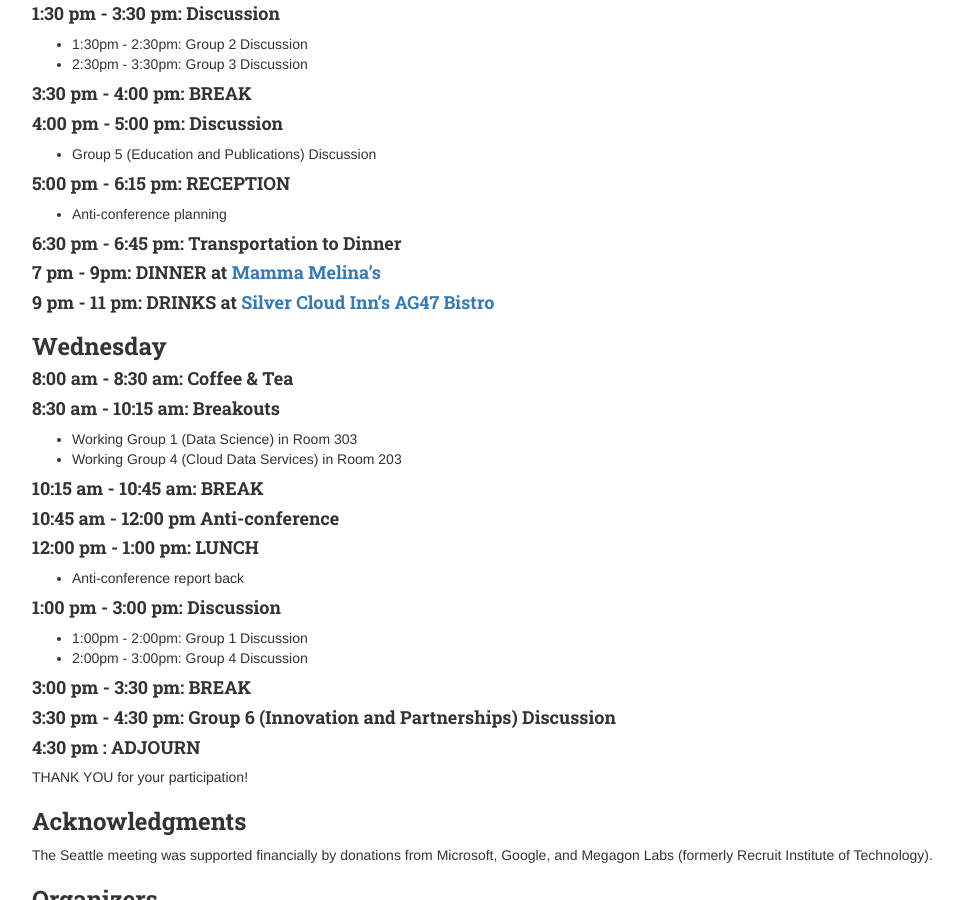
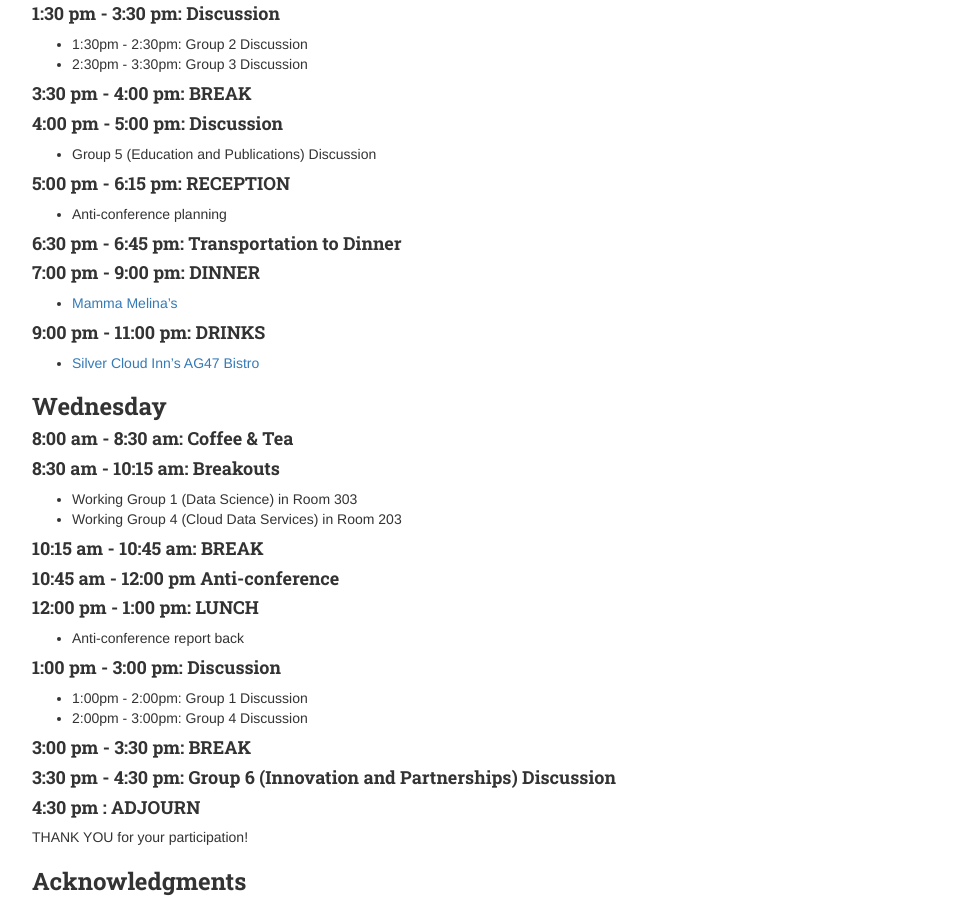
Before and after one commit to uwdb/website, a Jekyll site: the page built from events/other/2018/database_self_assessment_2018.markdown, in a window 1280 px wide and 900 px high, scrolled down 1463 px. Shown: the whole window, without its empty margins (123-1086 px from the left). Built offline with Jekyll 4.4.1, drawn with Linux system fonts in a browser that asks for light colours; nearby versions of some CDN libraries.

Commit message:
Update database_self_assessment_2018.markdown

```diff
--- a/events/other/2018/database_self_assessment_2018.markdown
+++ b/events/other/2018/database_self_assessment_2018.markdown
@@ -84,9 +84,11 @@
 
 #### 6:30 pm - 6:45 pm: Transportation to Dinner
 
-#### 7 pm - 9pm: DINNER at [Mamma Melina's](http://mammamelina.com/)
+#### 7:00 pm - 9:00 pm: DINNER
+- [Mamma Melina's](http://mammamelina.com/)
 
-#### 9 pm - 11 pm: DRINKS at [Silver Cloud Inn's AG47 Bistro](https://www.silvercloud.com/university/)
+#### 9:00 pm - 11:00 pm: DRINKS
+- [Silver Cloud Inn's AG47 Bistro](https://www.silvercloud.com/university/)
 
 
 ### **Wednesday**
```
